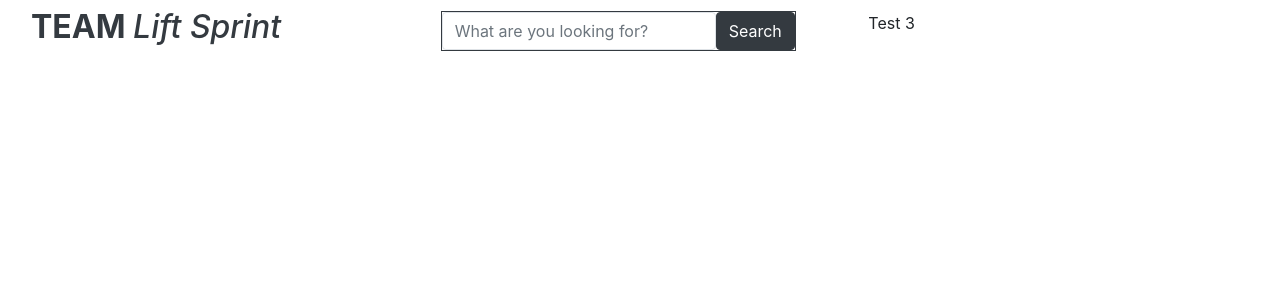
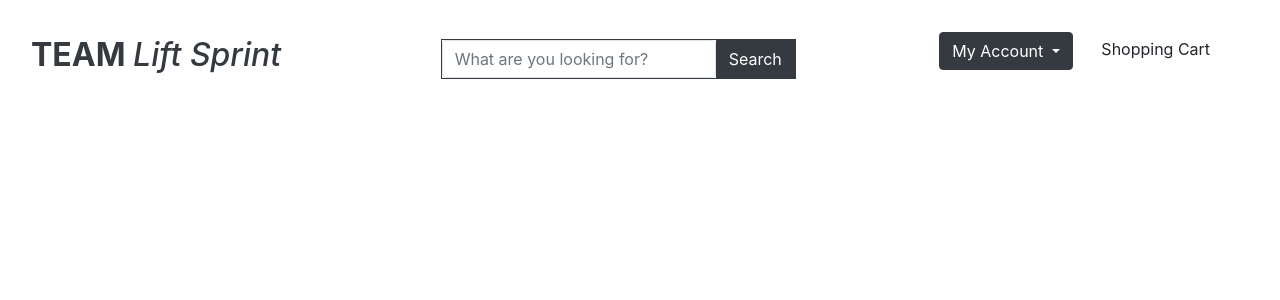
Before and after one commit to aryan008/team_lift_sprint, a Django app: page / in a window 1280 px wide. Shown: the top 300 px of the page. Run offline with Django 3.2, Linux system fonts and the light colour scheme; some libraries are stand-ins or nearby versions.

Commit message:
Add home page account dropdown and style of buttons

```diff
--- a/templates/base.html
+++ b/templates/base.html
@@ -33,18 +33,18 @@
   </head>
   <body>
     <header class = "container-fluid fixed-top">
-      <div class="row">
-        <div class="col-12 col-lg-4 my-auto">
+      <div class="row pt-3 mt-lg-1">
+        <div class="col-12 col-lg-4 my-auto py-2 py-lg-1">
           <a href="{% url 'home' %}" class="nav-link">
             <h2 class="text-dark"><strong class = "text-uppercase">Team </strong><i>Lift Sprint</i></h2>
           </a>
         </div>
-        <div class="col-12 col-lg-4 my-auto">
+        <div class="col-12 col-lg-4 my-auto py-2 py-lg-1">
           <div class = "input-group">
             <form method = "GET" action="">
-              <div class="input-group-append border border-dark border-4">
+              <div class="input-group-append border border-dark border-5">
                 <input type="text" class="form-control border" aria-describedby="searchOurStore" name="q" placeholder = "What are you looking for?">
-                <button type="submit" class="btn btn-dark rounded-3">
+                <button type="submit" class="btn btn-dark rounded-0">
                   <span class = "input-group">
                     <i class = "fas fa-search"></i>
                   </span>Search
@@ -53,8 +53,30 @@
             </form>
           </div>
         </div>
-        <div class="col-12 col-lg-4 my-auto">
-          <p>Test 3</p>
+        <div class="col-12 col-lg-4 my-auto py-2 py-lg-1">
+          <ul class="list-inline text-center">
+            <li class="list-inline-item dropdown">
+              <a class = "nav-link" href="#" id="user-options" data-toggle="dropdown" aria-expanded="false">
+                <button class="btn btn-dark dropdown-toggle" type="button" id="accountManagementButton" data-bs-toggle="dropdown" aria-expanded="false">
+                  My Account
+                </button>
+              </a>
+              <!--Below dropdown for authentication/Site Management/Allauth features taken from Boutique Ado mini-project and tailored for my project-->
+              <div class="dropdown-menu bg-dark border-1 border-dark" aria-labelledby="user-options">
+                {% if request.user.is_authenticated %}
+                    {% if request.user.is_superuser %}
+                        <a href="#" class="dropdown-item"><p class = "text-white">Site Management</p></a>
+                    {% endif %}
+                    <a href="" class="dropdown-item"><p class = "text-white">Profile</p></a>
+                    <a href="{% url 'account_logout' %}" class="dropdown-item"><p class = "text-white">Log Out</p></a>
+                {% else %}
+                    <a href="{% url 'account_signup' %}" class="dropdown-item"><p class = "text-white">Register</p></a>
+                    <a href="{% url 'account_login' %}" class="dropdown-item"><p class = "text-white">Login</p></a>
+                {% endif %}
+              </div>
+            </li>
+            <li class="list-inline-item">Shopping Cart</li>
+          </ul>
         </div>
       </div>
   </header>
```
Also changed, not shown: db.sqlite3.
